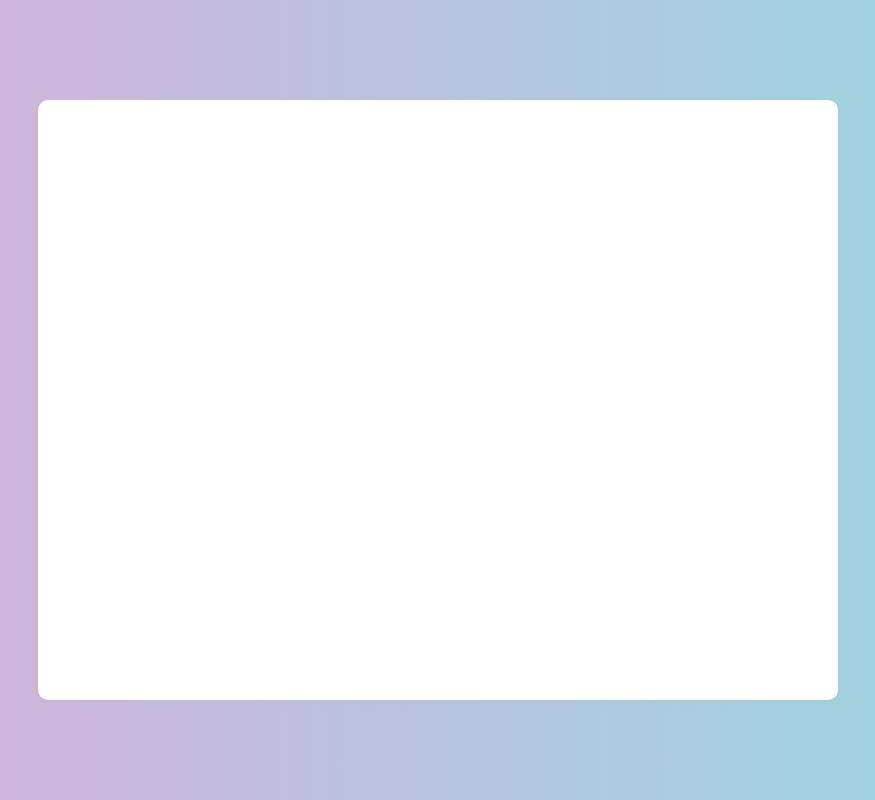
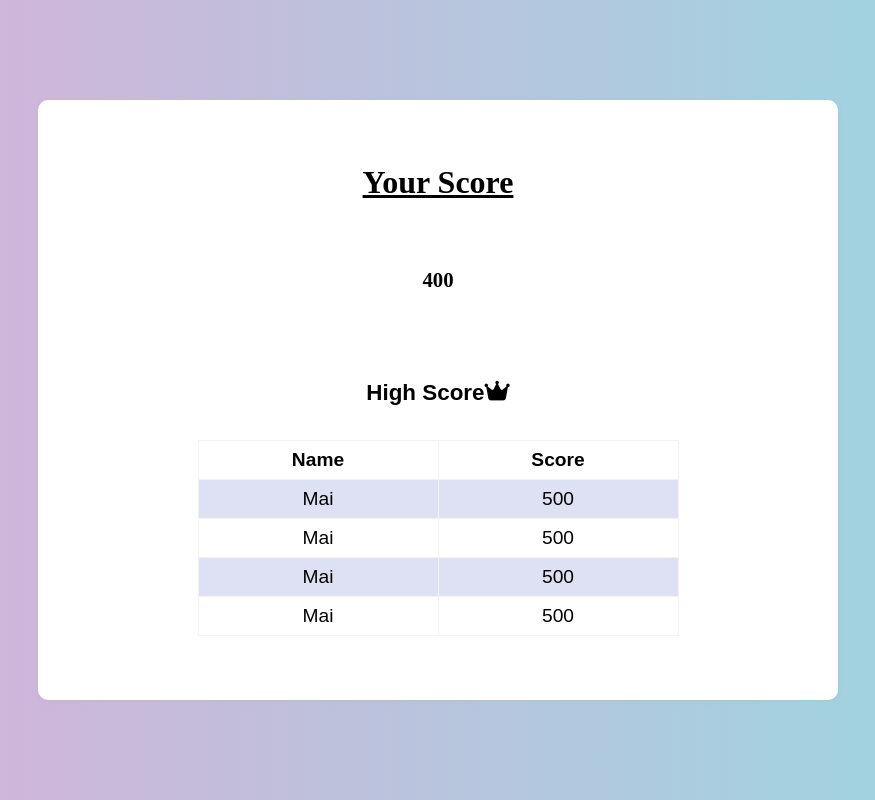
Before and after one commit to CA-G12/Quiz-app-Team5, a plain HTML site: page result.html in a window 1280 px wide. Shown: the whole page, without its empty margins (202-1077 px from the left). Drawn offline with Linux system fonts and the light colour scheme.

Commit message:
Implement style in result page

```diff
--- a/result.html
+++ b/result.html
@@ -1,21 +1,49 @@
 <!DOCTYPE html>
 <html lang="en">
+
 <head>
     <meta charset="UTF-8" />
     <meta http-equiv="X-UA-Compatible" content="IE=edge" />
     <meta name="viewport" content="width=device-width, initial-scale=1.0" />
+    <link rel="stylesheet" href="https://cdnjs.cloudflare.com/ajax/libs/font-awesome/5.15.3/css/all.min.css" />
+    <link rel="stylesheet" href="https://site-assets.fontawesome.com/releases/v6.1.1/css/all.css">
     <link rel="stylesheet" href="./style/style.css" />
     <title>Quiz App</title>
 </head>
+
 <body>
-    <main class="container">
+    <main class="container res-page-container">
         <section class="result">
-
+            <h1>Your Score</h1>
+            <span class="user-score">400</span>
         </section>
         <section class="leaderboard">
-
+            <table class="high-score">
+                <caption class="table-caption">High Score <i class="fa-solid fa-crown"></i></caption>
+                <tr>
+                    <th>Name</th>
+                    <th>Score</th>
+                </tr>
+                <tr>
+                    <td>Mai</td>
+                    <td>500</td>
+                </tr>
+                <tr>
+                    <td>Mai</td>
+                    <td>500</td>
+                </tr>
+                <tr>
+                    <td>Mai</td>
+                    <td>500</td>
+                </tr>
+                <tr>
+                    <td>Mai</td>
+                    <td>500</td>
+                </tr>
+            </table>
         </section>
     </main>
     <script src="./script.js"></script>
 </body>
+
 </html>
--- a/style/style.css
+++ b/style/style.css
@@ -13,47 +13,77 @@ body {
   height: 100vh;
   display: flex;
   justify-content: center;
-  align-items: center ;
+  align-items: center;
 }
 
 /* ----------- Start  Global Style  ----------- */
 main.container {
-  width : 50rem;
-  height : 37.5rem;
-  background: #fff ;
+  width: 50rem;
+  height: 37.5rem;
+  background: #fff;
   border-radius: 10px;
   box-shadow: 0 1px 4px rgba(146, 161, 176, 0.15);
-
 }
 /* ----------- End Global Style  ----------- */
-
-
-
-
-
-
-
-
-
-
-
 
 /* ------------- Start Result Page Style ------------- */
 .res-page-container {
   display: flex;
   flex-direction: column;
   align-items: center;
-  justify-content: space-evenly;
+  justify-content: space-around;
+  padding: 1.25rem 1.25rem;
 }
 
+.result {
+  width: 95%;
+  text-align: center;
+  display: flex;
+  flex-direction: column;
+  height: 8rem;
+  justify-content: space-between;
+}
+.result h1 {
+  font-size: 2rem;
+  text-decoration:underline ;
+}
+.user-score {
+  font-weight: bold;
+  font-size: 1.3rem;
+}
 .leaderboard {
   width: 95%;
 }
 
-.result {
-  width: 95%;
-}
 .table-caption {
   display: flex;
+  font-weight: bold;
+  font-size :1.4rem;
 }
+
+table {
+  font-family: arial, sans-serif;
+  border-collapse: collapse;
+  display: flex;
+  flex-direction: column;
+  justify-content: space-between;
+  align-items: center;
+  height: 16rem;
+  width: 100%;
+}
+
+td,
+th {
+  border: 1px solid #f2f2f2;
+  text-align: left;
+  padding: 8px;
+  text-align: center;
+  width: 15rem;
+  font-size: 1.2rem;
+}
+
+tr:nth-child(even) {
+  background-color: #dee1f3;
+}
+
 /* ------------- End Result Page Style ------------- */
```
Lines whose indentation alone changed are shown as unchanged.
